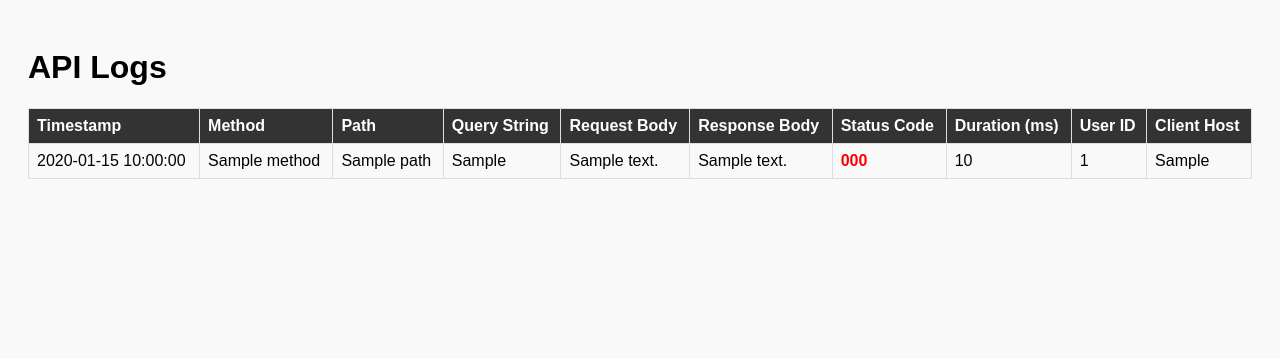
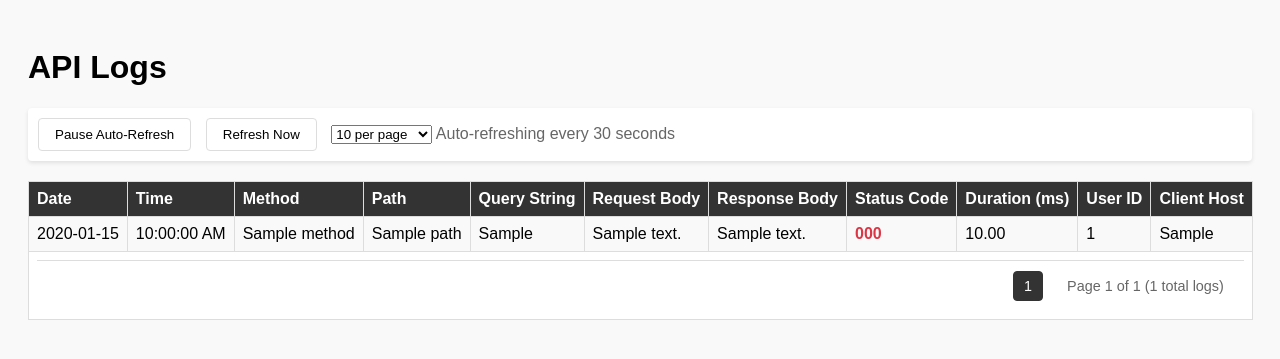
Before and after one commit to sbrock928/fastapi-template, a FastAPI app: template app/templates/logs.html in a window 1280 px wide. Shown: the top 359 px of the page. Run offline with FastAPI, Linux system fonts and the light colour scheme; the template is opened without the code that fills it: most values are stand-ins (such as "Sample title", 1, 10 or a date in 2020).

Commit message:
Merge Development into Main (#7)
* Added Async support for existing code

* Mypy, pylint, etc

* Fixed async issues with pytest

* Updated gitignore file

* Updated requirements.txt to use a valid version of aiosqlite

* Updated dev-requirements.txt to include pytest_asyncio

* Abstracted dao class to reduce boilerplate code

* Changed response type on delete_user to Any for consistency

* Refactor + Cleanup of custom logging

* Update pytest.ini

* Update git ignore

* Fix dev failing pipeline (#4)

* updated .gitignore

* Merge branch 'development' of https://github.com/sbrock928/fastapi-template into development

* Update setup.py

* Add polling to jinja template (#5)

* Added pagination + live refresh polling to log table

* Fixed pylint errors

* updated dev-requirements.txt

* Readme update (#6)

* updated readme file

* revised readme file

```diff
--- a/app/core/database.py
+++ b/app/core/database.py
@@ -21,8 +21,15 @@ Base = declarative_base()
 
 
 async def get_async_session() -> AsyncGenerator[AsyncSession, None]:
-    async with AsyncSessionLocal() as session:
+    """
+    Dependency that provides an async database session with automatic cleanup.
+    Ensures the session is properly closed even if an error occurs.
+    """
+    session = AsyncSessionLocal()
+    try:
         yield session
+    finally:
+        await session.close()
 
 
 async def init_db() -> None:
--- a/app/templates/logs.html
+++ b/app/templates/logs.html
@@ -1,4 +1,3 @@
-<!-- app/logging/templates/logs.html -->
 <!DOCTYPE html>
 <html lang="en">
 <head>
@@ -13,13 +12,16 @@
         table {
             width: 100%;
             border-collapse: collapse;
+            margin-top: 20px;
         }
         th, td {
             border: 1px solid #ddd;
             padding: 8px;
             text-align: left;
-            max-width: 400px;
-            overflow: auto;
+            max-width: 200px;
+            overflow: hidden;
+            text-overflow: ellipsis;
+            white-space: nowrap;
         }
         th {
             background-color: #333;
@@ -36,16 +38,100 @@
         .status-code {
             font-weight: bold;
         }
-        .status-code.success { color: green; }
-        .status-code.error { color: red; }
+        .status-code.success { color: #28a745; }
+        .status-code.error { color: #dc3545; }
+        .refresh-controls {
+            margin-bottom: 20px;
+            background: #fff;
+            padding: 10px;
+            border-radius: 4px;
+            box-shadow: 0 2px 4px rgba(0,0,0,0.1);
+        }
+        .refresh-controls button {
+            padding: 8px 16px;
+            margin-right: 10px;
+            border: 1px solid #ddd;
+            border-radius: 4px;
+            background: #fff;
+            cursor: pointer;
+        }
+        .refresh-controls button:hover {
+            background: #f0f0f0;
+        }
+        #refresh-status {
+            color: #666;
+        }
+        .loading {
+            opacity: 0.5;
+            transition: opacity 0.3s;
+        }
+
+        /* Updated pagination styles */
+        .pagination {
+            display: flex;
+            align-items: center;
+            justify-content: flex-end; /* Right-align pagination controls */
+            gap: 8px;
+            padding: 10px 20px;
+            background: #fff;
+            border-top: 1px solid #ddd;
+        }
+
+        .page-link {
+            padding: 6px 10px;
+            border: 1px solid #ddd;
+            border-radius: 4px;
+            background: #fff;
+            color: #333;
+            text-decoration: none;
+            cursor: pointer;
+            transition: all 0.2s ease;
+            font-size: 0.9em;
+        }
+
+        .page-link:hover {
+            background: #f0f0f0;
+            border-color: #ccc;
+        }
+
+        .page-link.active {
+            background: #333;
+            color: #fff;
+            border-color: #333;
+        }
+
+        .pagination-info {
+            margin-left: 16px;
+            color: #666;
+            font-size: 0.9em;
+            white-space: nowrap;
+        }
+
+        .pagination-row {
+            background-color: #fff !important;
+        }
     </style>
 </head>
 <body>
     <h1>API Logs</h1>
-    <table>
+
+    <div class="refresh-controls">
+        <button onclick="toggleAutoRefresh()" id="refresh-toggle">Pause Auto-Refresh</button>
+        <button onclick="refreshLogs()">Refresh Now</button>
+        <select id="per-page-select" onchange="changePerPage(this.value)">
+            <option value="10" selected>10 per page</option>
+            <option value="25">25 per page</option>
+            <option value="50">50 per page</option>
+            <option value="100">100 per page</option>
+        </select>
+        <span id="refresh-status">Auto-refreshing every 30 seconds</span>
+    </div>
+
+    <table id="logs-table">
         <thead>
             <tr>
-                <th>Timestamp</th>
+                <th>Date</th>
+                <th>Time</th>
                 <th>Method</th>
                 <th>Path</th>
                 <th>Query String</th>
@@ -57,28 +143,79 @@
                 <th>Client Host</th>
             </tr>
         </thead>
-        <tbody>
-            {% for log in logs %}
-            <tr>
-                <td>{{ log.timestamp }}</td>
-                <td>{{ log.method }}</td>
-                <td>{{ log.path }}</td>
-                <td>{{ log.query_string }}</td>
-                <td>{{ log.request_body }}</td>
-                <td>{{ log.response_body }}</td>
-                <td class="status-code {% if log.status_code < 400 %}success{% else %}error{% endif %}">
-                    {{ log.status_code }}
-                </td>
-                <td>{{ log.duration_ms }}</td>
-                <td>{{ log.user_id or '-' }}</td>
-                <td>{{ log.client_host }}</td>
-            </tr>
-            {% else %}
-            <tr>
-                <td colspan="7">No logs available.</td>
-            </tr>
-            {% endfor %}
+        <tbody id="logs-body">
+            {% include "partials/_logs_table.html" %}
         </tbody>
     </table>
+
+    <script>
+        let autoRefreshEnabled = true;
+        let refreshInterval;
+
+        function toggleAutoRefresh() {
+            autoRefreshEnabled = !autoRefreshEnabled;
+            const button = document.getElementById('refresh-toggle');
+            const status = document.getElementById('refresh-status');
+            if (autoRefreshEnabled) {
+                button.textContent = 'Pause Auto-Refresh';
+                status.textContent = 'Auto-refreshing every 30 seconds';
+                startAutoRefresh();
+            } else {
+                button.textContent = 'Resume Auto-Refresh';
+                status.textContent = 'Auto-refresh paused';
+                clearInterval(refreshInterval);
+            }
+        }
+
+        function changePage(page) {
+            const perPage = document.getElementById('per-page-select').value;
+            fetchLogs(page, perPage);
+        }
+
+        function changePerPage(perPage) {
+            fetchLogs(1, perPage); // Reset to first page when changing items per page
+        }
+
+        function fetchLogs(page, perPage) {
+            const table = document.getElementById('logs-table');
+            table.classList.add('loading');
+
+            fetch(`/admin/logs/partial?page=${page}&per_page=${perPage}`)
+                .then(response => {
+                    if (!response.ok) {
+                        throw new Error('Network response was not ok');
+                    }
+                    return response.text();
+                })
+                .then(html => {
+                    document.getElementById('logs-body').innerHTML = html;
+                })
+                .catch(error => {
+                    console.error('Error fetching logs:', error);
+                    const status = document.getElementById('refresh-status');
+                    status.textContent = 'Error refreshing logs';
+                    status.style.color = 'red';
+                })
+                .finally(() => {
+                    table.classList.remove('loading');
+                });
+        }
+
+        function refreshLogs() {
+            const currentPage = parseInt(document.querySelector('.page-link.active')?.textContent) || 1;
+            const perPage = document.getElementById('per-page-select').value;
+            fetchLogs(currentPage, perPage);
+        }
+
+        function startAutoRefresh() {
+            if (refreshInterval) {
+                clearInterval(refreshInterval);
+            }
+            refreshInterval = setInterval(refreshLogs, 30000);
+        }
+
+        // Start auto-refresh when page loads
+        startAutoRefresh();
+    </script>
 </body>
 </html>
--- /dev/null
+++ b/app/templates/partials/_logs_table.html
@@ -0,0 +1,57 @@
+{% for log in logs %}
+<tr>
+    <td data-order="{{ log.created_at.isoformat() }}">{{ log.created_at.strftime('%Y-%m-%d') }}</td>
+    <td data-order="{{ log.created_at.isoformat() }}">{{ log.created_at.strftime('%I:%M:%S %p') }}</td>
+    <td>{{ log.method }}</td>
+    <td>{{ log.path }}</td>
+    <td>{{ log.query_string or '-' }}</td>
+    <td title="{{ log.request_body }}">{{ log.request_body[:100] + '...' if log.request_body and log.request_body|length > 100 else log.request_body or '-' }}</td>
+    <td title="{{ log.response_body }}">{{ log.response_body[:100] + '...' if log.response_body and log.response_body|length > 100 else log.response_body or '-' }}</td>
+    <td class="status-code {% if log.status_code < 400 %}success{% else %}error{% endif %}">
+        {{ log.status_code }}
+    </td>
+    <td data-order="{{ log.duration_ms }}">{{ "%.2f"|format(log.duration_ms) }}</td>
+    <td>{{ log.user_id or '-' }}</td>
+    <td>{{ log.client_host or '-' }}</td>
+</tr>
+{% else %}
+<tr>
+    <td colspan="11" style="text-align: center;">No logs available</td>
+</tr>
+{% endfor %}
+
+{% if pagination %}
+<tr class="pagination-row">
+    <td colspan="11">
+        <div class="pagination">
+            {% if pagination.current_page > 1 %}
+                <a href="#" onclick="changePage(1); return false;" class="page-link">First</a>
+                <a href="#" onclick="changePage({{ pagination.current_page - 1 }}); return false;" class="page-link">&laquo; Previous</a>
+            {% endif %}
+
+            {# Calculate page range #}
+            {% set start_page = pagination.current_page - 2 if pagination.current_page - 2 > 0 else 1 %}
+            {% set end_page = start_page + 4 if start_page + 4 <= pagination.total_pages else pagination.total_pages %}
+            {% set start_page = end_page - 4 if end_page - 4 > 0 and end_page == pagination.total_pages else start_page %}
+
+            {% for page_num in range(start_page, end_page + 1) %}
+                <a href="#"
+                   onclick="changePage({{ page_num }}); return false;"
+                   class="page-link {% if page_num == pagination.current_page %}active{% endif %}">
+                    {{ page_num }}
+                </a>
+            {% endfor %}
+
+            {% if pagination.current_page < pagination.total_pages %}
+                <a href="#" onclick="changePage({{ pagination.current_page + 1 }}); return false;" class="page-link">Next &raquo;</a>
+                <a href="#" onclick="changePage({{ pagination.total_pages }}); return false;" class="page-link">Last</a>
+            {% endif %}
+
+            <span class="pagination-info">
+                Page {{ pagination.current_page }} of {{ pagination.total_pages }}
+                ({{ pagination.total_logs }} total logs)
+            </span>
+        </div>
+    </td>
+</tr>
+{% endif %}
--- a/dev-requirements.txt
+++ b/dev-requirements.txt
@@ -5,3 +5,4 @@ pylint==3.3.4
 pytest==8.3.5
 pytest_asyncio==0.26.0
 pytest-cov==6.0.0
+types-pytz==2025.2.0.20250326
--- a/requirements.txt
+++ b/requirements.txt
@@ -6,3 +6,4 @@ jinja2==3.1.6
 SQLAlchemy==2.0.29
 uvicorn==0.34.0
 email_validator==2.2.0
+pytz==2024.1
--- a/run.py
+++ b/run.py
@@ -1,4 +1,4 @@
 if __name__ == "__main__":
     import uvicorn
 
-    uvicorn.run("app.main:app", host="127.0.0.1", port=8000, reload=True)
+    uvicorn.run("app.main:app", host="127.0.0.1", port=8000, reload=False)
```
Also changed, not shown: app/core/logging/middleware.py (+64 -30 lines), app/core/logging/models.py (+33 -23 lines), app/core/logging/routes.py (+81 -23 lines), README.md.
